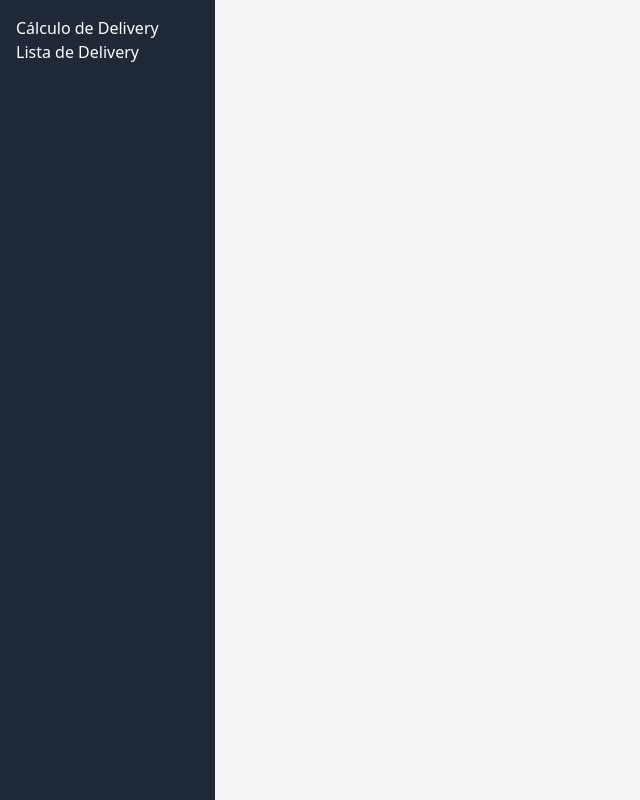
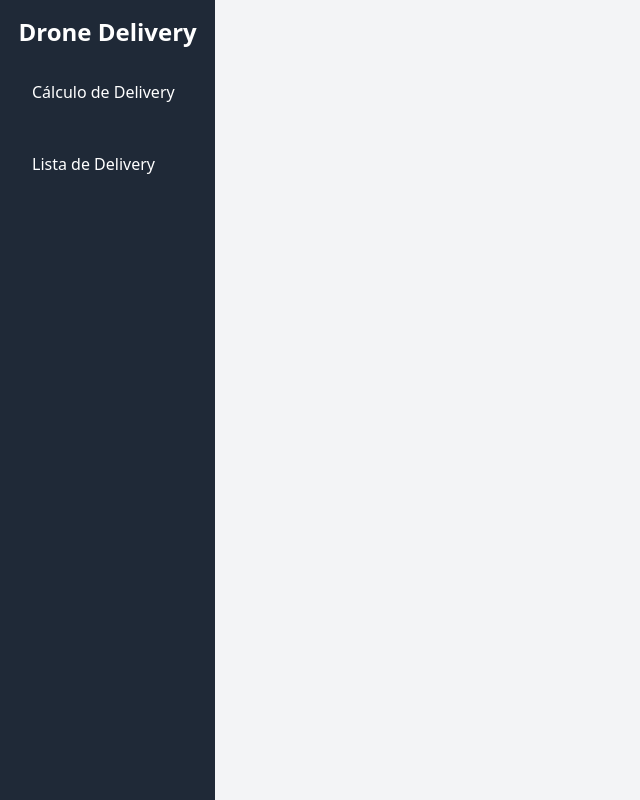
Before and after one commit to kauagvs/drone-delivery-app, an Angular app: page /delivery in a window 1280 px wide. Shown: the whole page, without its empty margins (0-640 px from the left). Built offline with nearby package versions, Linux system fonts and the light colour scheme.

Commit message:
style: improve sidebar styling

```diff
--- a/src/app/modules/delivery/pages/delivery-list/delivery-list.component.html
+++ b/src/app/modules/delivery/pages/delivery-list/delivery-list.component.html
@@ -1,5 +1,5 @@
 <div>
-  <h2 class="text-2xl font-semibold mb-4">Últimas 10 Viagens Calculadas</h2>
+  <h2 class="text-2xl font-semibold mb-4">Últimos Deliverys Calculados</h2>
   <div class="overflow-x-auto">
     <table class="table-auto w-full border-collapse">
       <thead>
--- a/src/app/shared/components/sidebar/sidebar.component.html
+++ b/src/app/shared/components/sidebar/sidebar.component.html
@@ -1,12 +1,21 @@
-<nav class="w-full min-h-screen bg-gray-800 text-white p-4 space-y-2">
+<nav class="min-h-screen bg-gray-800 text-white p-4 space-y-2">
+  <h1 class="text-2xl font-bold text-center mb-4">Drone Delivery</h1>
   <ul>
-    <li>
-      <a routerLink="delivery/delivery-form" routerLinkActive="text-blue-500">
+    <li
+      class="rounded-lg transition-transform transform-gpu hover:scale-105 hover:bg-gray-600 mb-4">
+      <a
+        routerLink="delivery/delivery-form"
+        routerLinkActive="rounded-lg bg-gray-700"
+        class="block p-4">
         Cálculo de Delivery
       </a>
     </li>
-    <li>
-      <a routerLink="delivery/delivery-list" routerLinkActive="text-blue-500">
+    <li
+      class="rounded-lg transition-transform transform-gpu hover:scale-105 hover:bg-gray-600 mb-4">
+      <a
+        routerLink="delivery/delivery-list"
+        routerLinkActive="rounded-lg bg-gray-700"
+        class="block p-4">
         Lista de Delivery
       </a>
     </li>
```
